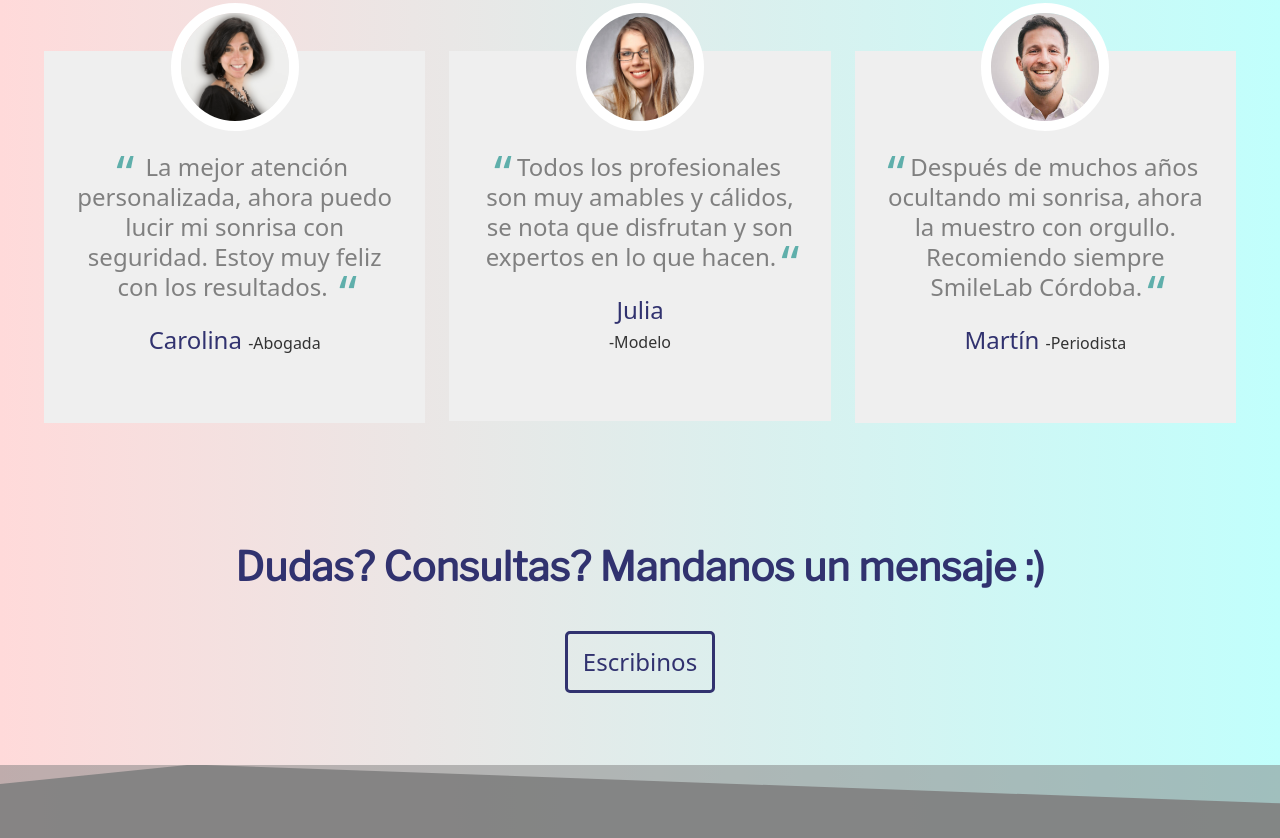
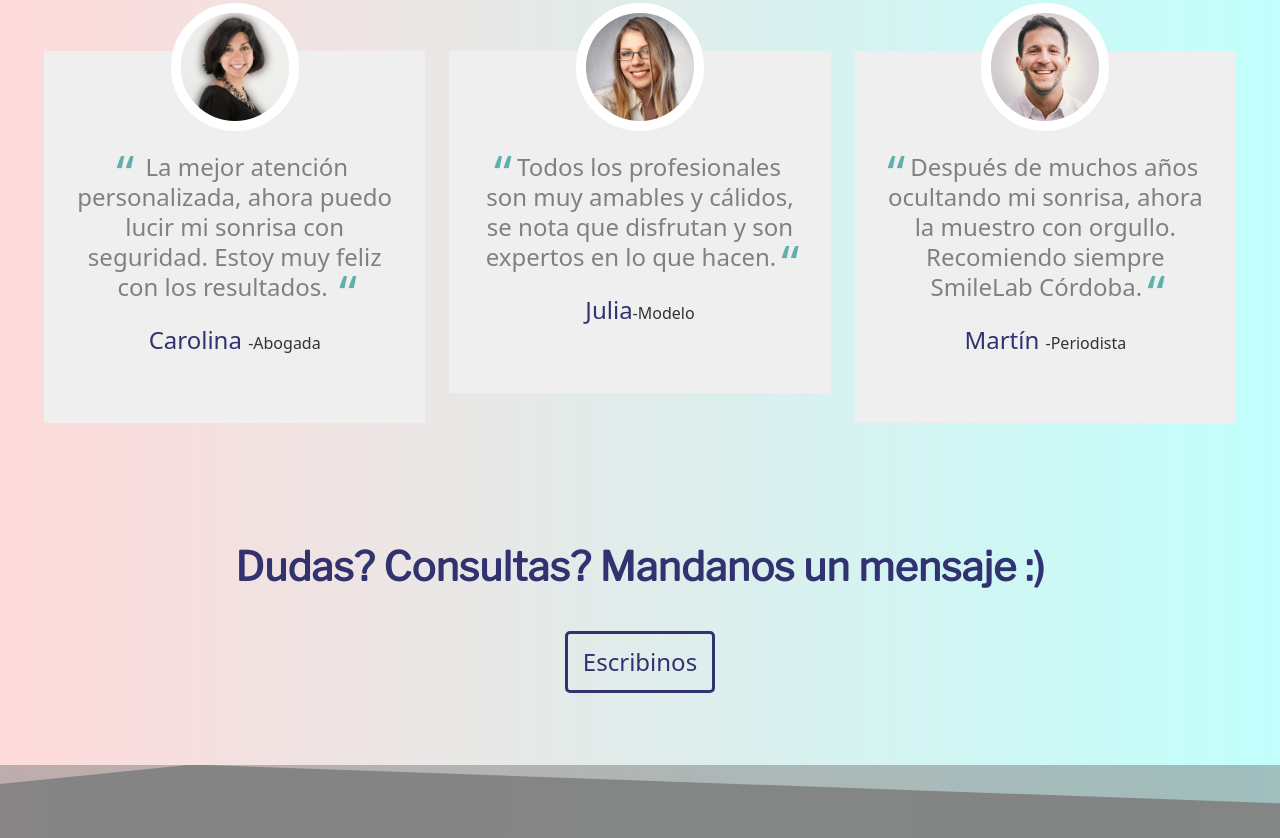
Before and after one commit to ceciamura/smileLabCba, a website: page index.html in a window 1280 px wide. Shown: the part 1894-2732 px from the top of the page. Drawn offline with nearby package versions, Linux system fonts and the light colour scheme.

Commit message:
saque el br del segundo testimonio

```diff
--- a/index.html
+++ b/index.html
@@ -202,7 +202,7 @@
                 <div class="testimonio__profile ">
                     <img src="imagenes/testimonio2.jpg" alt="Mujer rubia con anteojos sonriendo" class="testimonio__foto">
                     <p class="testimonio__texto">Todos los profesionales son muy amables y cálidos, se nota que disfrutan y son expertos en lo que hacen.</p>
-                    <h4 class="testimonio__paciente testimonio__paciente--segundo">Julia <br><span>-Modelo</span></h4>
+                    <h4 class="testimonio__paciente testimonio__paciente--segundo">Julia<span>-Modelo</span></h4>
                 </div>
             </div>
             <div class="col-md-4 testimonio text-center">
--- a/scss/estilos.scss
+++ b/scss/estilos.scss
@@ -339,8 +339,6 @@
 		left: 5px;
 	        }
         }
-
-
     }
 }
 
@@ -644,8 +642,6 @@ footer {
         width:100%;
         margin-left: auto;
         margin-top: 16em;
-
-    }
-
+        }
 
 }
```
